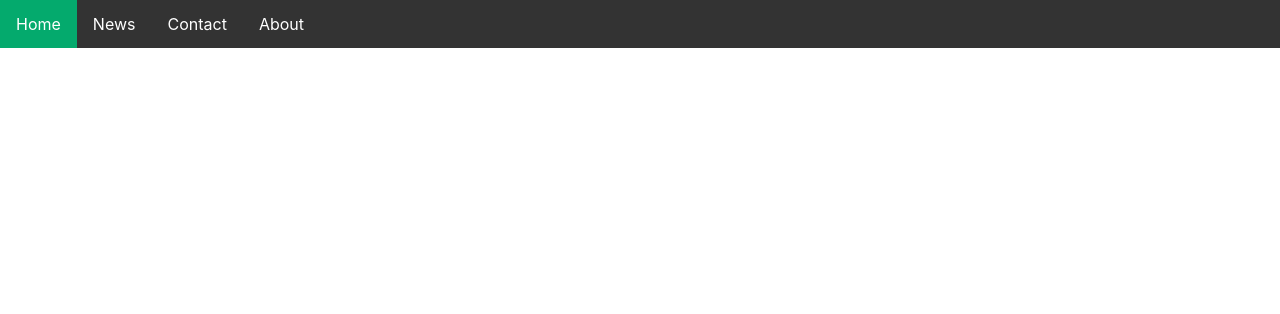
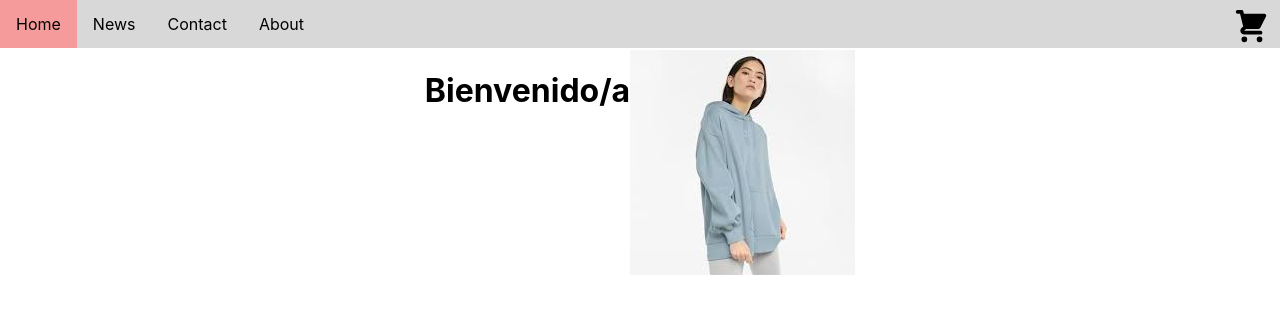
Before and after one commit to KeilaKowalski/project-react, a React (Create React App) app: page / in a window 1280 px wide. Shown: the top 314 px of the page. Built offline with nearby package versions, Linux system fonts and the light colour scheme.

Commit message:
desafio3

```diff
--- a/package.json
+++ b/package.json
@@ -8,6 +8,7 @@
     "@testing-library/user-event": "^13.5.0",
     "react": "^18.1.0",
     "react-dom": "^18.1.0",
+    "react-icons": "^4.4.0",
     "react-scripts": "5.0.1",
     "web-vitals": "^2.1.4"
   },
--- a/src/App.js
+++ b/src/App.js
@@ -2,13 +2,15 @@ import logo from './logo.svg';
 import './App.css';
 import NavBar from './components/NavBar';
 import Input from './components/Input';
+import ItemListContainer from './containers/ItemListContainer';
 
 function App() {
 
   return (
     <div className='container'>
     <NavBar></NavBar>
-    <Input valorPlaceholder={"Hola"} title={" como estas?"}/>
+    <ItemListContainer greeting={"Bienvenido/a"}/>
+    {/* <Input valorPlaceholder={"Hola"} title={" como estas?"}/> */}
     </div>
   );
 }
--- /dev/null
+++ b/src/components/CartWidget/index.jsx
@@ -0,0 +1,8 @@
+import React from "react";
+import { HiShoppingCart } from "react-icons/hi";
+
+const CartWidget = () => {
+  return <HiShoppingCart size={38} className="iconoCarrito" />;
+};
+
+export default CartWidget;
--- a/src/components/NavBar/index.jsx
+++ b/src/components/NavBar/index.jsx
@@ -1,4 +1,5 @@
 import React from "react";
+import CartWidget from "../CartWidget";
 import "./styles.css";
 
 const NavBar = () => {
@@ -18,6 +19,10 @@ const NavBar = () => {
       <li>
         <a href="#about">About</a>
       </li>
+      <div className="containerCarrito">
+        {" "}
+        <CartWidget />
+      </div>
     </ul>
   );
 };
--- a/src/components/NavBar/styles.css
+++ b/src/components/NavBar/styles.css
@@ -3,7 +3,7 @@ ul {
     margin: 0;
     padding: 0;
     overflow: hidden;
-    background-color: #333;
+    background-color: rgb(216, 216, 216);
     position: fixed;
     top: 0;
     width: 100%;
@@ -15,16 +15,23 @@ ul {
 
   li a {
     display: block;
-    color: white;
+    color: rgb(0, 0, 0);
     text-align: center;
     padding: 14px 16px;
     text-decoration: none;
   }
 
   li a:hover:not(.active) {
-    background-color: #111;
+    background-color: rgb(227, 198, 198);
   }
 
   .active {
-    background-color: #04AA6D;
+    background-color: #f69b9b;
   }
+
+.containerCarrito {
+  margin-top: 8px;
+  padding-right: 10px;
+  display: flex;
+  justify-content: flex-end ;
+}
--- /dev/null
+++ b/src/containers/ItemListContainer/index.jsx
@@ -0,0 +1,13 @@
+import React from "react";
+import "./styles.css";
+
+const ItemListContainer = ({ greeting }) => {
+  return (
+    <div className="containerGreeting">
+      <h1>{greeting}</h1>
+      <img src="/assets/download.jpg" alt="buzo" />
+    </div>
+  );
+};
+
+export default ItemListContainer;
--- /dev/null
+++ b/src/containers/ItemListContainer/styles.css
@@ -0,0 +1,5 @@
+.containerGreeting {
+    margin-top: 50px;
+    display: flex;
+    justify-content: center;
+}
```
Also changed, not shown: public/assets/download.jpg (added), src/components/CartWidget/styles.css (added), 1 other file (tests, documents, lock files or other folders).
